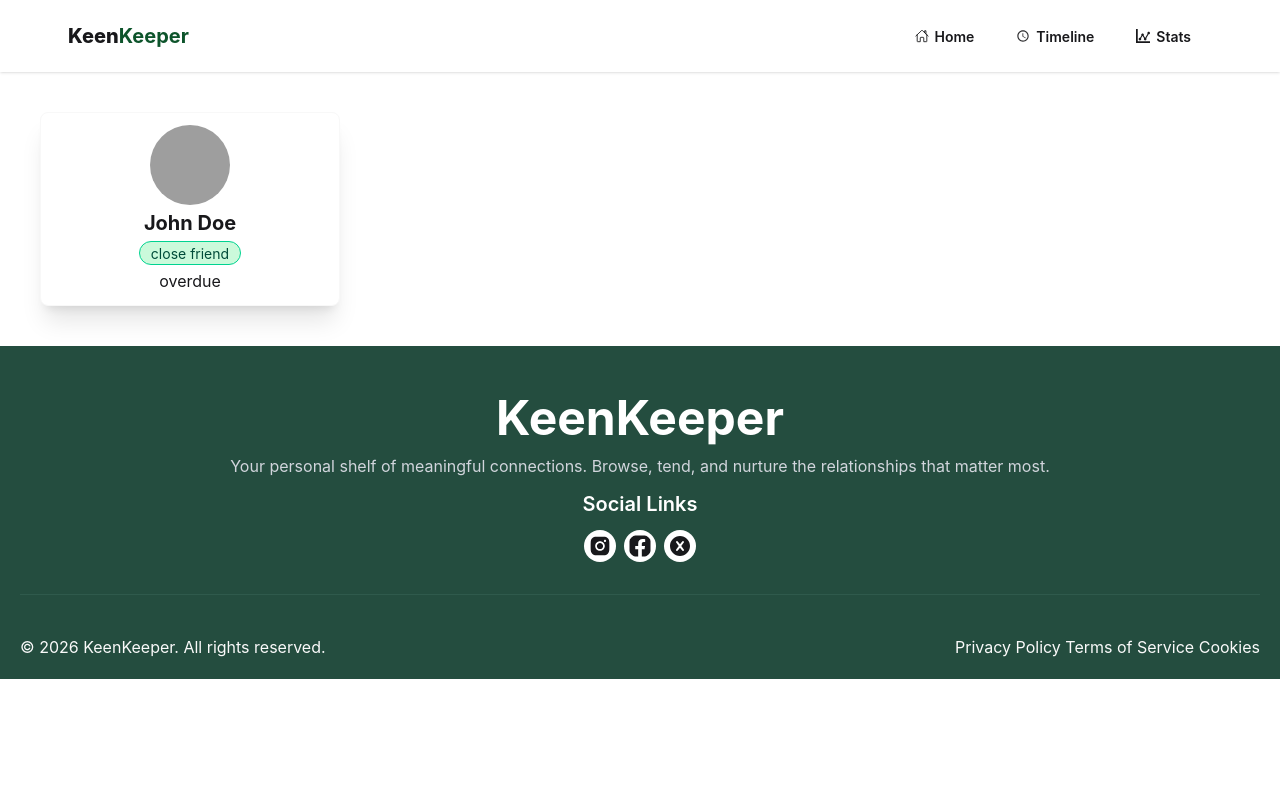
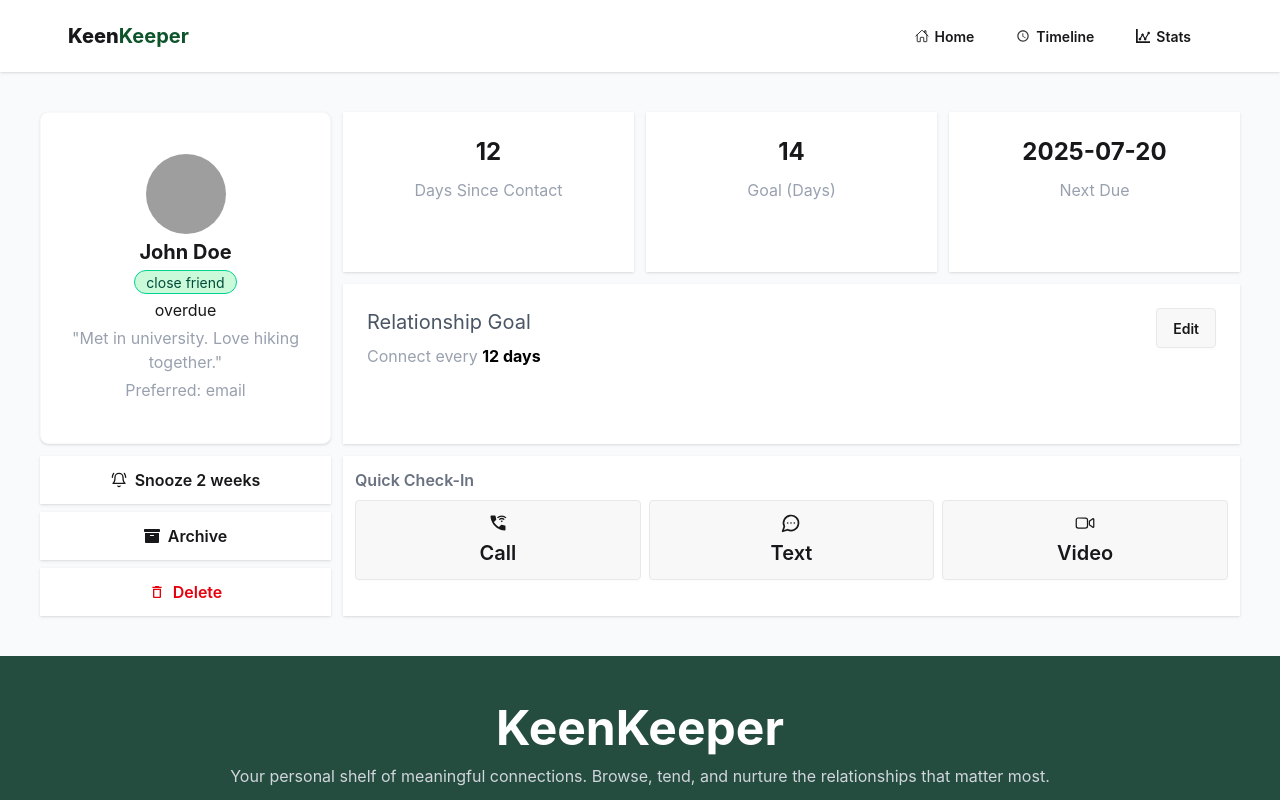
Before and after one commit to hamzahassan0923/assignment-7, a React (Vite) app: page /friend/1 in a window 1280 px wide. Shown: the top 800 px of the page. Built offline with nearby package versions, Linux system fonts and the light colour scheme; grey boxes are pictures that could not be loaded.

Commit message:
added call buttons

```diff
--- a/src/friend/FriendDetail.jsx
+++ b/src/friend/FriendDetail.jsx
@@ -1,4 +1,8 @@
 import React, { use } from 'react';
+import { FaArchive } from 'react-icons/fa';
+import { IoVideocamOutline } from 'react-icons/io5';
+import { LuBellRing, LuMessageCircleMore } from 'react-icons/lu';
+import { MdOutlineDelete, MdWifiCalling3 } from 'react-icons/md';
 import {  useParams } from 'react-router';
 
 const dataPromise = fetch('/card.json').then(res=>res.json());
@@ -8,23 +12,77 @@ const FriendDetail = () => {
     console.log(data)
     console.log(id)
 
+
     const friend = data.find(data=>data.id==id);
     console.log(friend)
 
     return (
-        <div className='container mx-auto grid grid-cols-4 p-10'>
+
+
+        <div className='bg-[#F8FAFC]'>
+            <div className='container mx-auto grid grid-cols-4 grid-rows-3 p-10 gap-3'>
         {/* first card */}
-         <div className="card card-border shadow-xl bg-base-100 text-center flex justify-center items-center p-3  space-y-1 row-span-2 ">
+         <div className="card card-border shadow bg-base-100 text-center flex justify-center items-center p-3  space-y-1 row-span-2 ">
 
     <img className='rounded-full size-20   ' src={friend.picture} alt="" />
     <p className='text-xl font-bold'>{friend.name}</p>
 
     <p className='bg-[#CBFADB] rounded-2xl  badge badge-success'>{friend.tags}</p>
     <p >{friend.status}</p>
+    <p className='text-gray-400'>"{friend.bio}"</p>
+    <p className='text-gray-400'>Preferred: email</p>
+</div>
+        {/* card-2 */}
+         <div className='p-6 shadow text-center space-y-2.5 bg-white '>
+            <p className='text-2xl font-bold'>{friend.days_since_contact}</p>
+            <p className='text-gray-400'>Days Since Contact</p>
+                 </div>
+         <div className='p-6 shadow text-center space-y-2.5 bg-white'>
+            <p className='text-2xl font-bold'>{friend.goal}</p>
+            <p className='text-gray-400'>Goal (Days)</p>
+                 </div>
+         <div className='p-6 shadow text-center space-y-2.5 bg-white'>
+            <p className='text-2xl font-bold'>{friend.next_due_date}</p>
+            <p className='text-gray-400'>Next Due</p>
+                 </div>
+                 {/* card-3 */}
+         <div className='p-6 shadow  space-y-2.5 col-span-3 flex justify-between bg-white'>
+            <div>
+                <p className='text-xl text-gray-600 mb-2'>Relationship Goal</p>
+            <p className='text-gray-400'>Connect every <span className='font-bold text-black'>{friend.days_since_contact} days</span></p>
+            </div>
+            <button className='btn '>Edit</button>
+                 </div>
+
+
+                 {/* card-4 */}
+                <div className='row-span-1 col-span-1 flex flex-col gap-2 '>
+                     <div className='shadow p-3 bg-white h-12 text-center
+                      hover:backdrop-brightness-75 cursor-pointer hover:scale-105  '>
+                    <p className=' font-semibold flex items-center gap-2 justify-center'><LuBellRing></LuBellRing> Snooze 2 weeks</p>
+                 </div>
+                     <div className='shadow p-3 bg-white h-12 text-center  hover:backdrop-brightness-75 cursor-pointer hover:scale-105'>
+                    <p className=' font-semibold flex items-center gap-2 justify-center'><FaArchive></FaArchive> Archive</p>
+                 </div>
+                     <div className='shadow p-3 bg-white h-12 text-center  hover:backdrop-brightness-75 cursor-pointer hover:scale-105'>
+                    <p className=' font-semibold text-red-600 flex items-center gap-2 justify-center'><MdOutlineDelete></MdOutlineDelete> Delete</p>
+                 </div>
+                </div>
 
 
 
-</div>
+                 {/* card-5 */}
+                 <div className='shadow p-3  col-span-3  h-40  bg-white '>
+                    <p className=' font-semibold text-gray-500 mb-2'>Quick Check-In</p>
+                    <div className='grid grid-cols-3 gap-2 '>
+                        <button className='btn h-20 flex flex-col text-xl'> <MdWifiCalling3></MdWifiCalling3> Call</button>
+                        <button className='btn h-20 flex flex-col text-xl'><LuMessageCircleMore></LuMessageCircleMore> Text</button>
+                        <button className='btn h-20 flex flex-col text-xl'><IoVideocamOutline></IoVideocamOutline> Video</button>
+                    </div>
+                 </div>
+
+
+        </div>
         </div>
     );
 };
```
